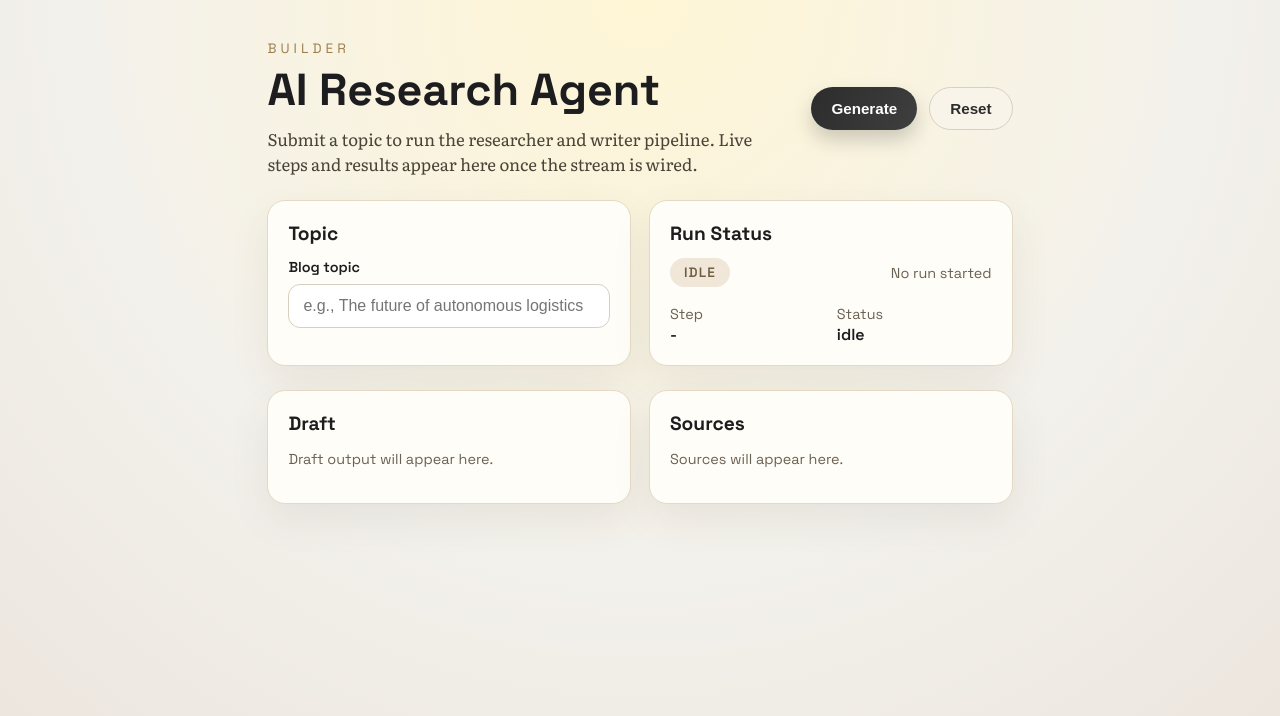
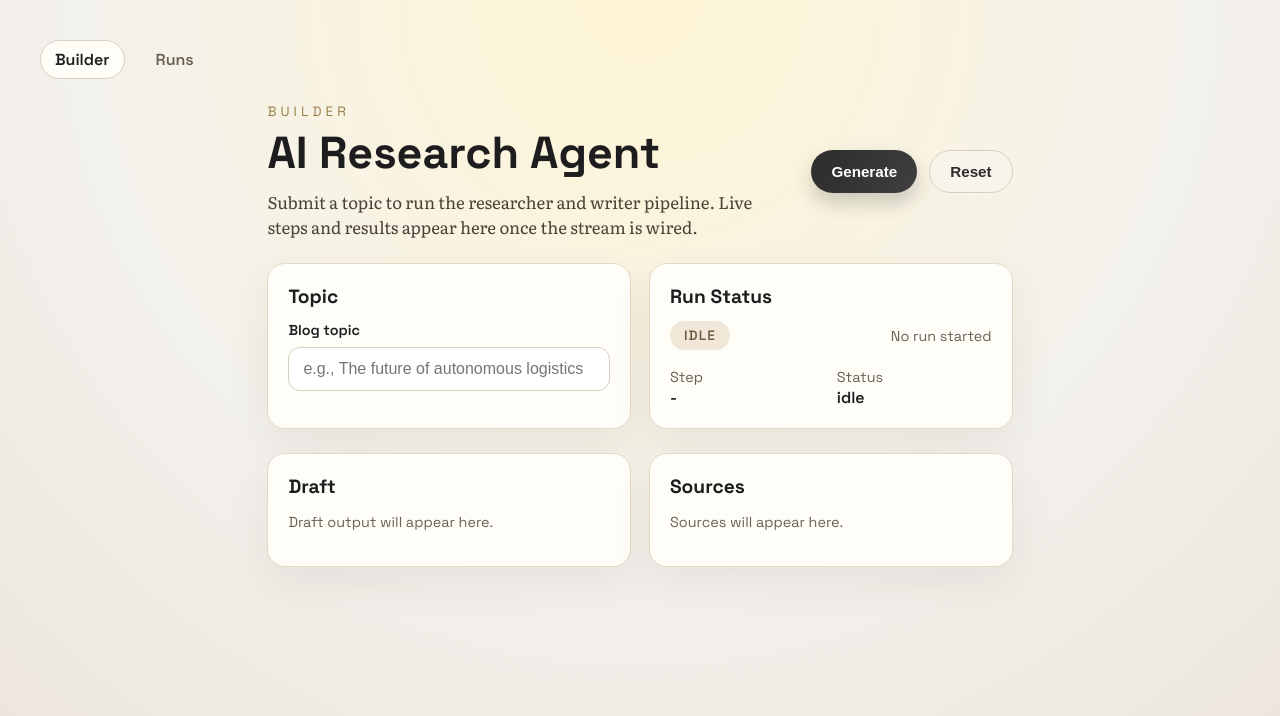
Before and after one commit to MeGallin/deep-research-agent-client, a React (Vite) app: page / in a window 1280 px wide. Shown: the top 716 px of the page. Built offline with nearby package versions, Linux system fonts and the light colour scheme.

Commit message:
Add routing and navigation for Runs and RunDetail components

```diff
--- a/package.json
+++ b/package.json
@@ -10,7 +10,8 @@
   },
   "dependencies": {
     "react": "^18.3.1",
-    "react-dom": "^18.3.1"
+    "react-dom": "^18.3.1",
+    "react-router-dom": "^6.26.2"
   },
   "devDependencies": {
     "@vitejs/plugin-react": "^4.3.2",
--- a/src/App.jsx
+++ b/src/App.jsx
@@ -1,9 +1,47 @@
+import { NavLink, Route, Routes, useNavigate, useParams } from "react-router-dom";
 import Builder from "./screens/Builder.jsx";
+import RunDetail from "./screens/RunDetail.jsx";
+import RunsList from "./screens/RunsList.jsx";
 
 export default function App() {
   return (
     <div className="app">
-      <Builder />
+      <nav className="app-nav">
+        <NavLink to="/" end>
+          Builder
+        </NavLink>
+        <NavLink to="/runs">Runs</NavLink>
+      </nav>
+
+      <Routes>
+        <Route path="/" element={<Builder />} />
+        <Route path="/runs" element={<RunsListWrapper />} />
+        <Route path="/runs/:runId" element={<RunDetailWrapper />} />
+      </Routes>
     </div>
   );
 }
+
+function RunsListWrapper() {
+  const navigate = useNavigate();
+  return (
+    <RunsList
+      onSelectRun={(id) => {
+        navigate(`/runs/${id}`);
+      }}
+    />
+  );
+}
+
+function RunDetailWrapper() {
+  const { runId } = useParams();
+  const navigate = useNavigate();
+  return (
+    <RunDetail
+      runId={runId}
+      onBack={() => {
+        navigate("/runs");
+      }}
+    />
+  );
+}
--- a/src/index.css
+++ b/src/index.css
@@ -22,6 +22,26 @@ body {
   flex-direction: column;
   padding: 40px;
   gap: 24px;
+}
+
+.app-nav {
+  display: flex;
+  gap: 16px;
+}
+
+.app-nav a {
+  text-decoration: none;
+  font-weight: 600;
+  padding: 8px 14px;
+  border-radius: 999px;
+  color: #6b6153;
+  border: 1px solid transparent;
+}
+
+.app-nav a.active {
+  color: #1d1d1f;
+  border-color: #d8cfc0;
+  background: #fffdf7;
 }
 
 .builder {
--- a/src/main.jsx
+++ b/src/main.jsx
@@ -1,10 +1,13 @@
 import React from "react";
 import ReactDOM from "react-dom/client";
+import { BrowserRouter } from "react-router-dom";
 import App from "./App.jsx";
 import "./index.css";
 
 ReactDOM.createRoot(document.getElementById("root")).render(
   <React.StrictMode>
-    <App />
+    <BrowserRouter>
+      <App />
+    </BrowserRouter>
   </React.StrictMode>
 );
```
Also changed, not shown: 1 other file (tests, documents, lock files or other folders).
